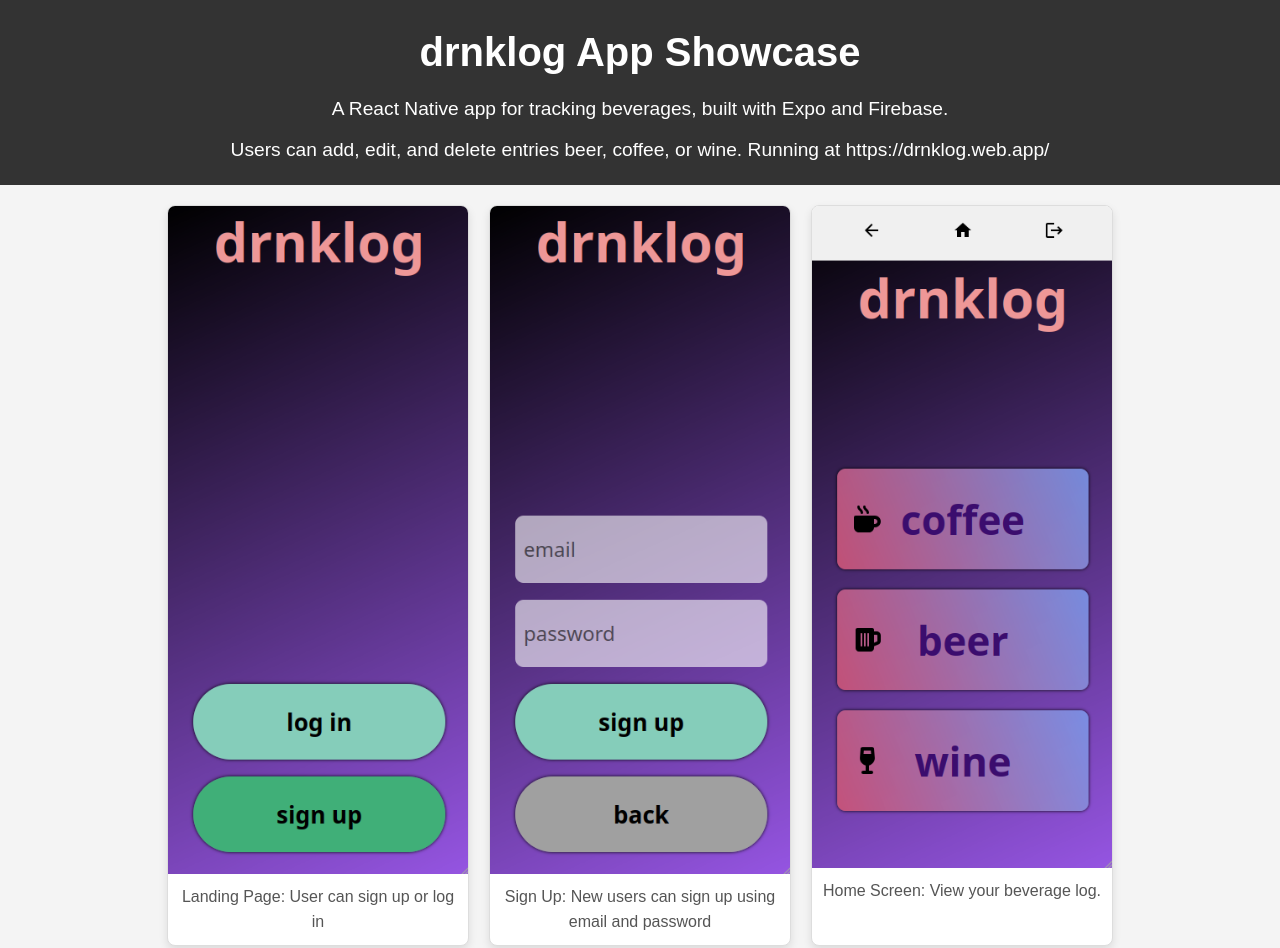
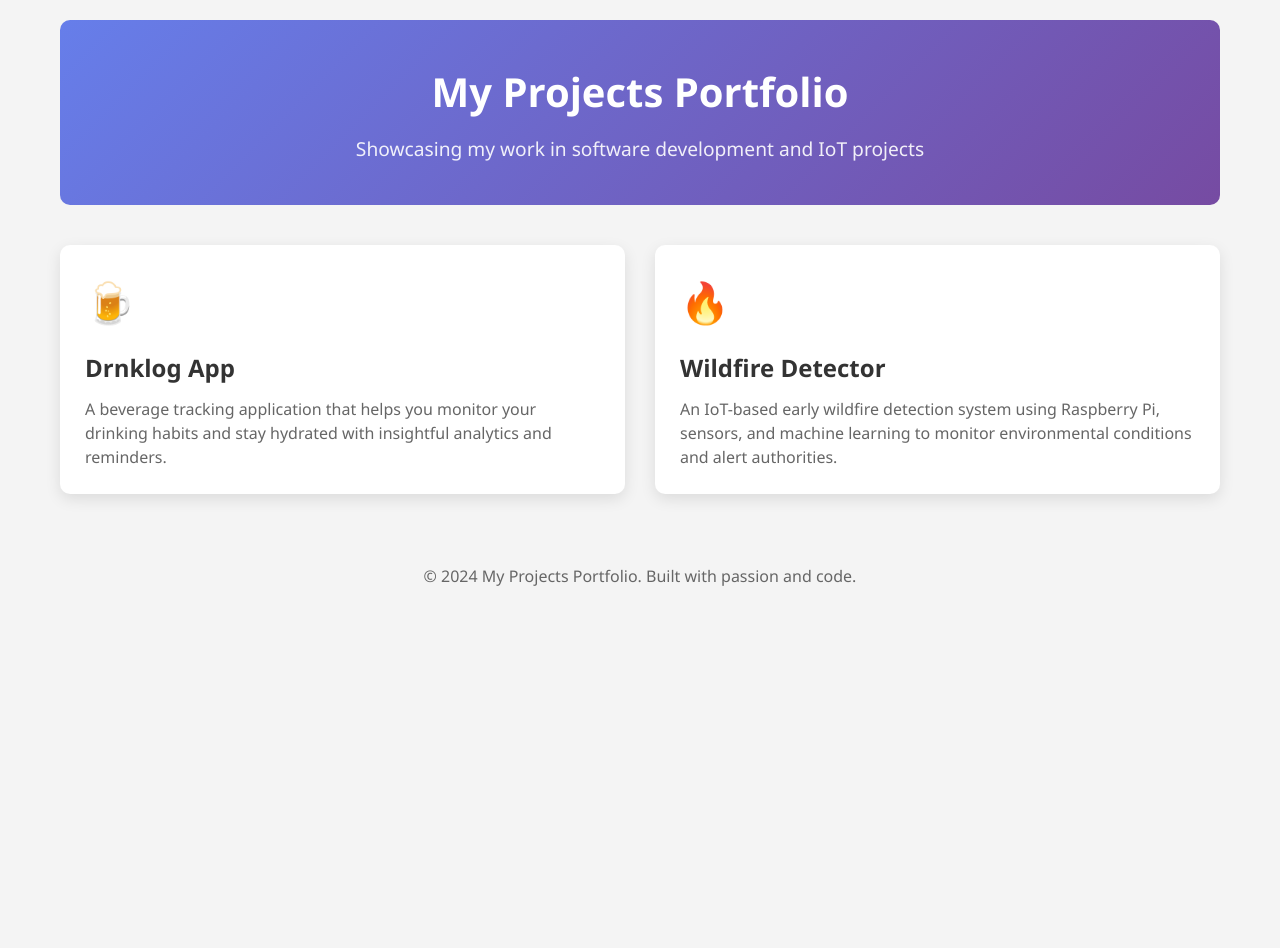
Before and after one commit to Johnsonisaacn/Portfolio, a plain HTML site: page index.html in a window 1280 px wide. Shown: the top 948 px of the page. After the commit the page ends 800 px from the top, so only its background shows below. Drawn offline with Linux system fonts and the light colour scheme.

Commit message:
Revamp index.html for My Projects Portfolio
Updated the project showcase to reflect a personal portfolio with new styles and project descriptions.

```diff
--- a/index.html
+++ b/index.html
@@ -3,51 +3,134 @@
 <head>
     <meta charset="UTF-8">
     <meta name="viewport" content="width=device-width, initial-scale=1.0">
-  <title>drnklog App Showcase</title>
-  <link rel="stylesheet" href="styles.css">
+    <title>My Projects Portfolio</title>
+    <style>
+        * {
+            margin: 0;
+            padding: 0;
+            box-sizing: border-box;
+        }
+
+        body {
+            font-family: 'Segoe UI', Tahoma, Geneva, Verdana, sans-serif;
+            line-height: 1.6;
+            color: #333;
+            background-color: #f4f4f4;
+        }
+
+        .container {
+            max-width: 1200px;
+            margin: 0 auto;
+            padding: 20px;
+        }
+
+        header {
+            text-align: center;
+            margin-bottom: 40px;
+            padding: 40px 0;
+            background: linear-gradient(135deg, #667eea 0%, #764ba2 100%);
+            color: white;
+            border-radius: 10px;
+        }
+
+        h1 {
+            font-size: 2.5rem;
+            margin-bottom: 10px;
+        }
+
+        .subtitle {
+            font-size: 1.2rem;
+            opacity: 0.9;
+        }
+
+        .projects-grid {
+            display: grid;
+            grid-template-columns: repeat(auto-fit, minmax(300px, 1fr));
+            gap: 30px;
+            margin-top: 30px;
+        }
+
+        .project-tile {
+            background: white;
+            border-radius: 10px;
+            padding: 25px;
+            box-shadow: 0 5px 15px rgba(0, 0, 0, 0.1);
+            transition: transform 0.3s ease, box-shadow 0.3s ease;
+            text-decoration: none;
+            color: inherit;
+            display: block;
+        }
+
+        .project-tile:hover {
+            transform: translateY(-5px);
+            box-shadow: 0 10px 25px rgba(0, 0, 0, 0.15);
+        }
+
+        .project-icon {
+            font-size: 2.5rem;
+            margin-bottom: 15px;
+            color: #667eea;
+        }
+
+        .project-title {
+            font-size: 1.5rem;
+            margin-bottom: 10px;
+            color: #333;
+        }
+
+        .project-description {
+            color: #666;
+            line-height: 1.5;
+        }
+
+        footer {
+            text-align: center;
+            margin-top: 50px;
+            padding: 20px;
+            color: #666;
+        }
+
+        @media (max-width: 768px) {
+            .projects-grid {
+                grid-template-columns: 1fr;
+            }
+
+            h1 {
+                font-size: 2rem;
+            }
+        }
+    </style>
 </head>
 <body>
+    <div class="container">
         <header>
-    <h1>drnklog App Showcase</h1>
-    <p>A React Native app for tracking beverages, built with Expo and Firebase.</p>
-    <p>Users can add, edit, and delete entries beer, coffee, or wine. Running at https://drnklog.web.app/</p>
+            <h1>My Projects Portfolio</h1>
+            <p class="subtitle">Showcasing my work in software development and IoT projects</p>
         </header>
 
-  <main>
-    <section class="gallery">
-        <div class="image-container">
-            <img src="images/app-landing.png" alt="Landing Screen">
-            <p>Landing Page: User can sign up or log in</p>
+        <div class="projects-grid">
+            <a href="drnklog.html" class="project-tile">
+                <div class="project-icon">🍺</div>
+                <h2 class="project-title">Drnklog App</h2>
+                <p class="project-description">
+                    A beverage tracking application that helps you monitor your drinking habits
+                    and stay hydrated with insightful analytics and reminders.
+                </p>
+            </a>
+
+            <a href="wildfire.html" class="project-tile">
+                <div class="project-icon">🔥</div>
+                <h2 class="project-title">Wildfire Detector</h2>
+                <p class="project-description">
+                    An IoT-based early wildfire detection system using Raspberry Pi, sensors,
+                    and machine learning to monitor environmental conditions and alert authorities.
+                </p>
+            </a>
         </div>
-        <div class="image-container">
-            <img src="images/app-sign-up.png" alt="Signup Screen">
-            <p>Sign Up: New users can sign up using email and password</p>
-        </div>
-      <div class="image-container">
-        <img src="images/app-home.png" alt="Home Screen">
-        <p>Home Screen: View your beverage log.</p>
-      </div>
-      <div class="image-container">
-        <img src="images/app-log.png" alt="Beverage Log">
-        <p>Beverage Log: See all your entries.</p>
-      </div>
-      <div class="image-container">
-        <img src="images/app-add-entry.png" alt="Add Entry">
-        <p>Add Entry: Log a new beverage.</p>
-      </div>
-      <div class="image-container">
-        <img src="images/app-view-entry.png" alt="View Entry">
-        <p>View Entry: See details of a specific entry.</p>
-      </div>
-      <div class="image-container">
-        <img src="images/app-edit-entry.png" alt="Edit Entry">
-        <p>Edit Entry: Modify an existing entry.</p>
-      </div>
-    </section>
-  </main>
 
         <footer>
-    <p>© 2025 Isaac Johnson. Built with ❤️ and ☕.</p>
+            <p>&copy; 2024 My Projects Portfolio. Built with passion and code.</p>
         </footer>
+    </div>
 </body>
 </html>
```
Lines whose indentation alone changed are shown as unchanged.
